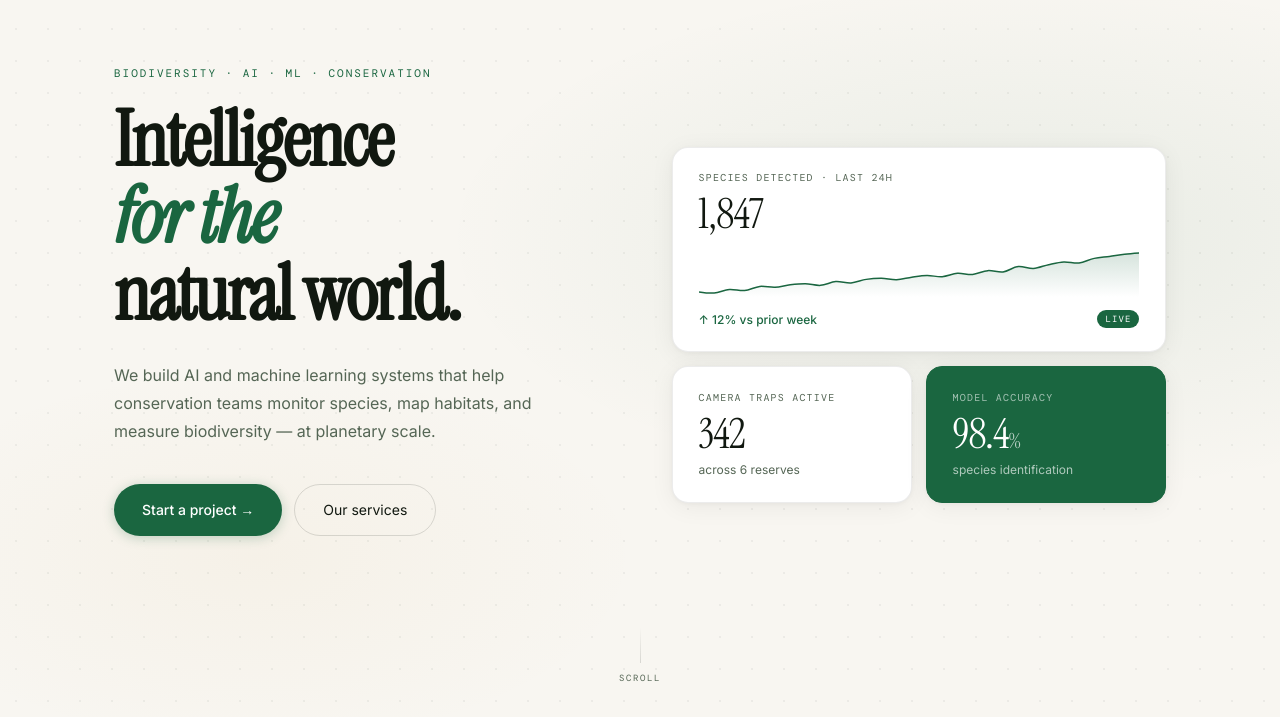
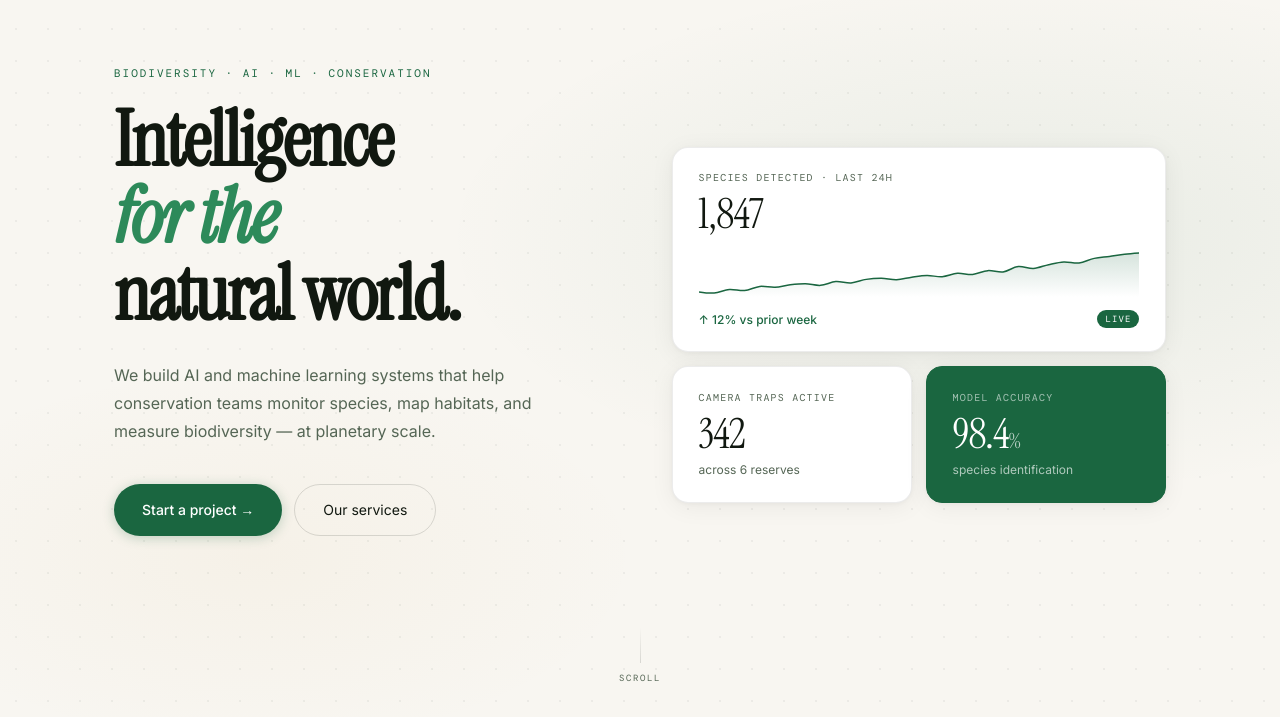
Before and after one commit to ojasvissar/vanyax, a website built with Vite: page index.html in a window 1280 px wide. Shown: the part 83-800 px from the top of the page. Built offline with nearby package versions, Linux system fonts and the light colour scheme; some packages are replaced by stand-ins of ours.

Commit message:
style(hero): headline italic uses green-2 for richer tone

```diff
--- a/src/style.css
+++ b/src/style.css
@@ -775,3 +775,6 @@ input, button { border: none; background: none; outline: none; }
 
 /* ── EYEBROW: dot separators as spans ── */
 .eyebrow .dot { opacity: .4; margin: 0 .3em; }
+
+/* ── HERO HEADLINE: italic uses green-2 for depth ── */
+.hero-hl em { font-style: italic; color: var(--green-2); }
```
